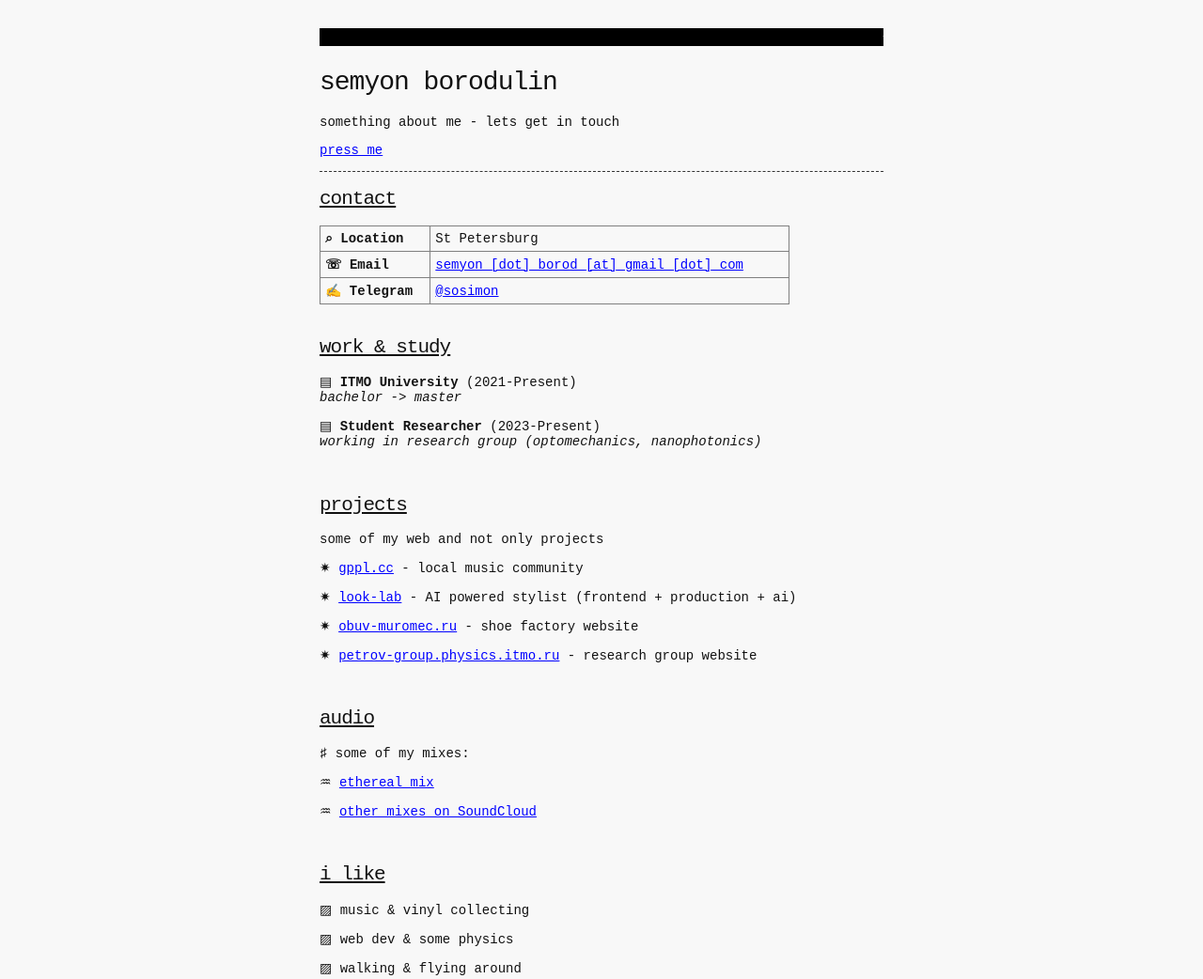
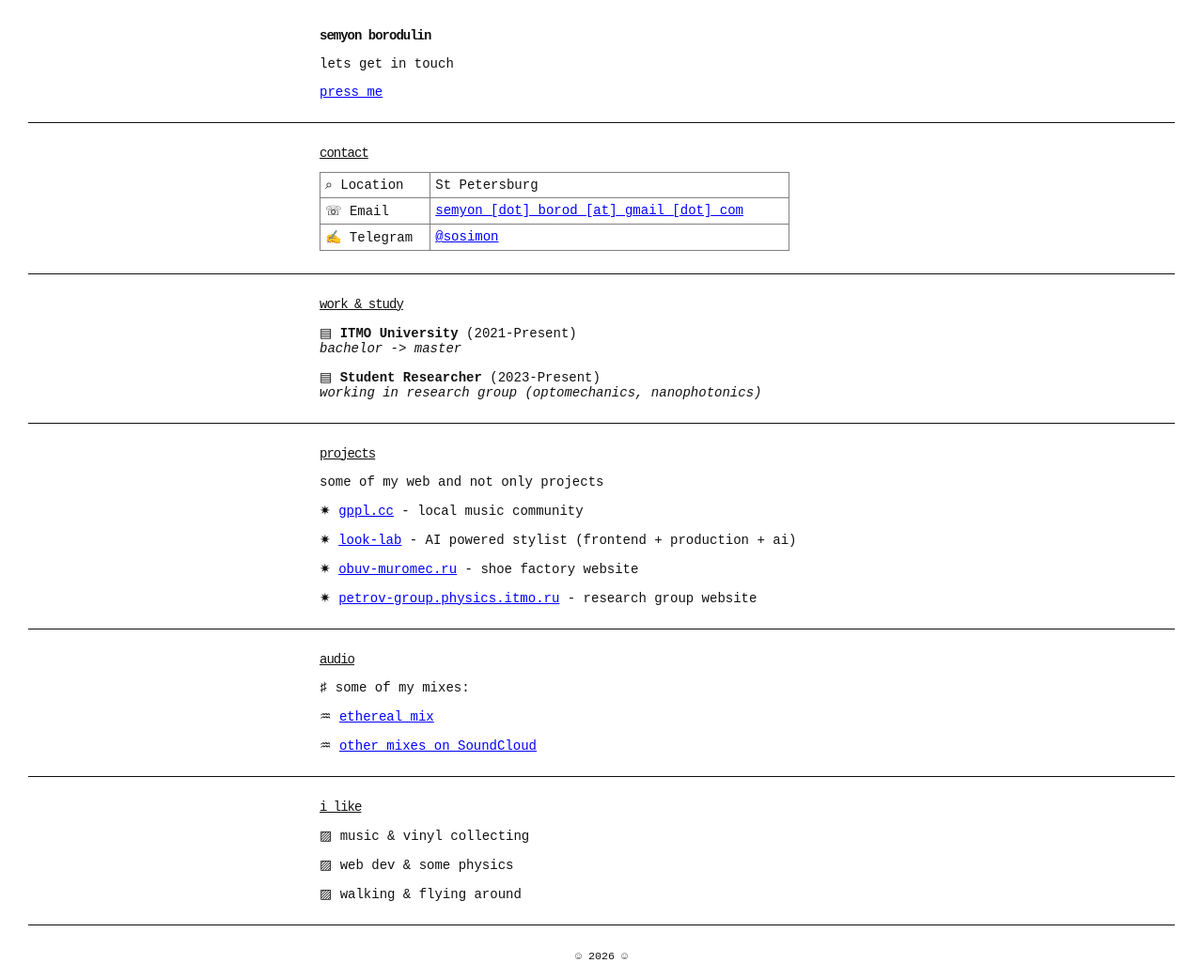
Before and after one commit to good-people-inc/semyon-gppl, a plain HTML site: page index.html in a window 1280 px wide. Shown: the top 1042 px of the page at 94% size. Drawn offline with Linux system fonts and the light colour scheme.

Commit message:
simplifyed style

```diff
--- a/index.html
+++ b/index.html
@@ -9,11 +9,9 @@
 </head>
 
 <body>
-    <div class="container">
     <header>
-            <marquee scrollamount="3">✦ ✧ ✦ Hello, My Name Is Semyon ✦ ✧ ✦</marquee>
-            <h1><a href="#" class="no-hover">semyon borodulin</a></h1>
-            <p>something about me - lets get in touch</p>
+        <h1><a href="#" class="no-hover"><b>semyon borodulin</b></a></h1>
+        <p>lets get in touch</p>
         <p><a href="nothing.html">press me</a></p>
     </header>
 
@@ -37,7 +35,7 @@
         </table>
     </section>
 
-        <br>
+    <hr>
 
     <section id="cv">
         <h2><u>work & study</u></h2>
@@ -49,7 +47,7 @@
         </p>
     </section>
 
-        <br>
+    <hr>
 
     <section id="projects">
         <h2><u>projects</u></h2>
@@ -61,7 +59,7 @@
             website</p>
     </section>
 
-        <br>
+    <hr>
 
     <section id="music">
         <h2><u>audio</u></h2>
@@ -70,7 +68,7 @@
         <p>♒︎ <a href="https://www.soundcloud.com/semyon_b">other mixes on SoundCloud</a></p>
     </section>
 
-        <br>
+    <hr>
 
     <section id="interests">
         <h2><u>i like</u></h2>
@@ -79,11 +77,10 @@
         <p>▨ walking & flying around</p>
     </section>
 
-        <br><br><br>
+    <hr>
     <footer style="text-align: center;">
         <small>☺ 2026 ☺</small>
     </footer>
-    </div>
 </body>
 
 </html>
--- a/style.css
+++ b/style.css
@@ -1,5 +1,5 @@
 body {
-    background-color: #F8F8F8;
+    background-color: #FFFFFF;
     color: #111;
     font-family: "Courier New", Courier, monospace;
     font-size: 14px;
@@ -11,6 +11,7 @@ h1,
 h2,
 h3 {
     font-weight: normal;
+    font-size: inherit;
     letter-spacing: -1px;
 }
 
@@ -44,6 +45,7 @@ th,
 td {
     padding: 5px;
     text-align: left;
+    font-weight: normal;
 }
 
 ul {
@@ -52,37 +54,11 @@ ul {
 
 hr {
     border: 0;
-    border-top: 1px dashed #333;
-    margin: 10px 0;
+    border-top: 1px solid #111;
+    margin: 24px 0;
 }
 
-.container {
+header, section, footer {
     max-width: 600px;
     margin: 0 auto;
 }
-
-marquee {
-    font-size: 12px;
-    background: black;
-    color: white;
-    padding: 2px;
-}
-
-/* A subtle Jaar-esque quirk */
-body {
-    animation: backgroundColorChange 300s infinite;
-}
-
-@keyframes backgroundColorChange {
-    0% {
-        background-color: #F8F8F8;
-    }
-
-    50% {
-        background-color: #EEEEEE;
-    }
-
-    100% {
-        background-color: #F8F8F8;
-    }
-}
```
Lines whose indentation alone changed are shown as unchanged.
